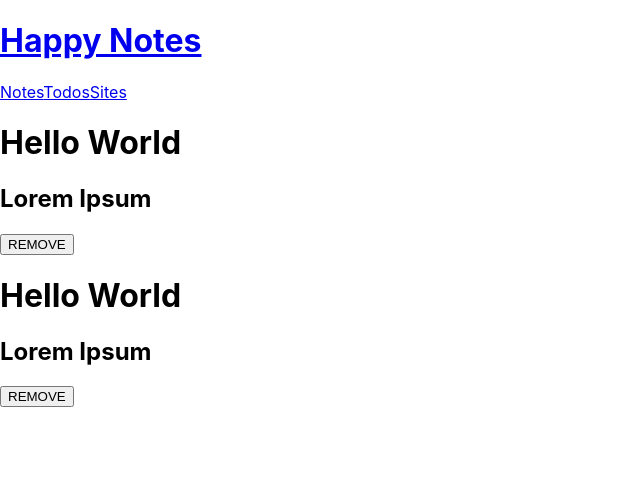
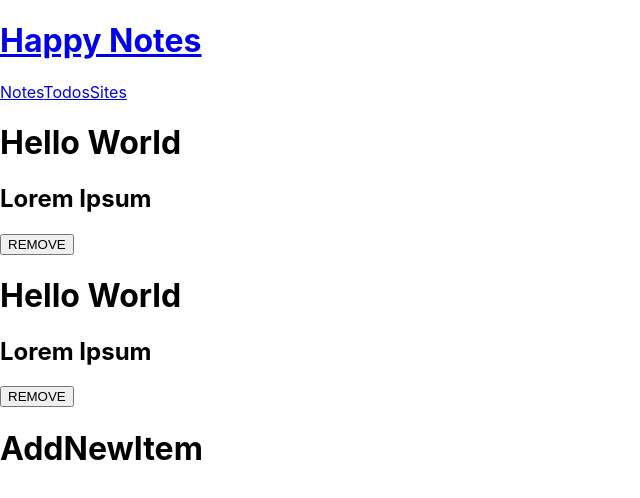
Before and after one commit to JayCodeGitHub/Happy-Notes, a React (Create React App) app in the folder client/: page /notes in a window 1280 px wide. Shown: the top 498 px of the page, without its empty margins (0-640 px from the left). Built offline with nearby package versions, Linux system fonts and the light colour scheme.

Commit message:
Created AddNewItem

```diff
--- /dev/null
+++ b/client/src/components/AddNewItem/AddNewItem.tsx
@@ -0,0 +1,11 @@
+import React from 'react'
+
+function AddNewItem() {
+  return (
+    <>
+      <h1>AddNewItem</h1>
+    </>
+  )
+}
+
+export default AddNewItem
--- a/client/src/views/Notes.tsx
+++ b/client/src/views/Notes.tsx
@@ -1,5 +1,6 @@
 import React, { useState } from 'react'
 import Card from '../components/Card/Card'
+import AddNewItem from '../components/AddNewItem/AddNewItem'
 
 function Notes() {
   const [notes, setNotes] = useState([
@@ -19,6 +20,7 @@ function Notes() {
       {notes.map(({ id, title, body }) => (
         <Card title={title} body={body} type='note' key={id} />
       ))}
+      <AddNewItem />
     </>
   )
 }
```
